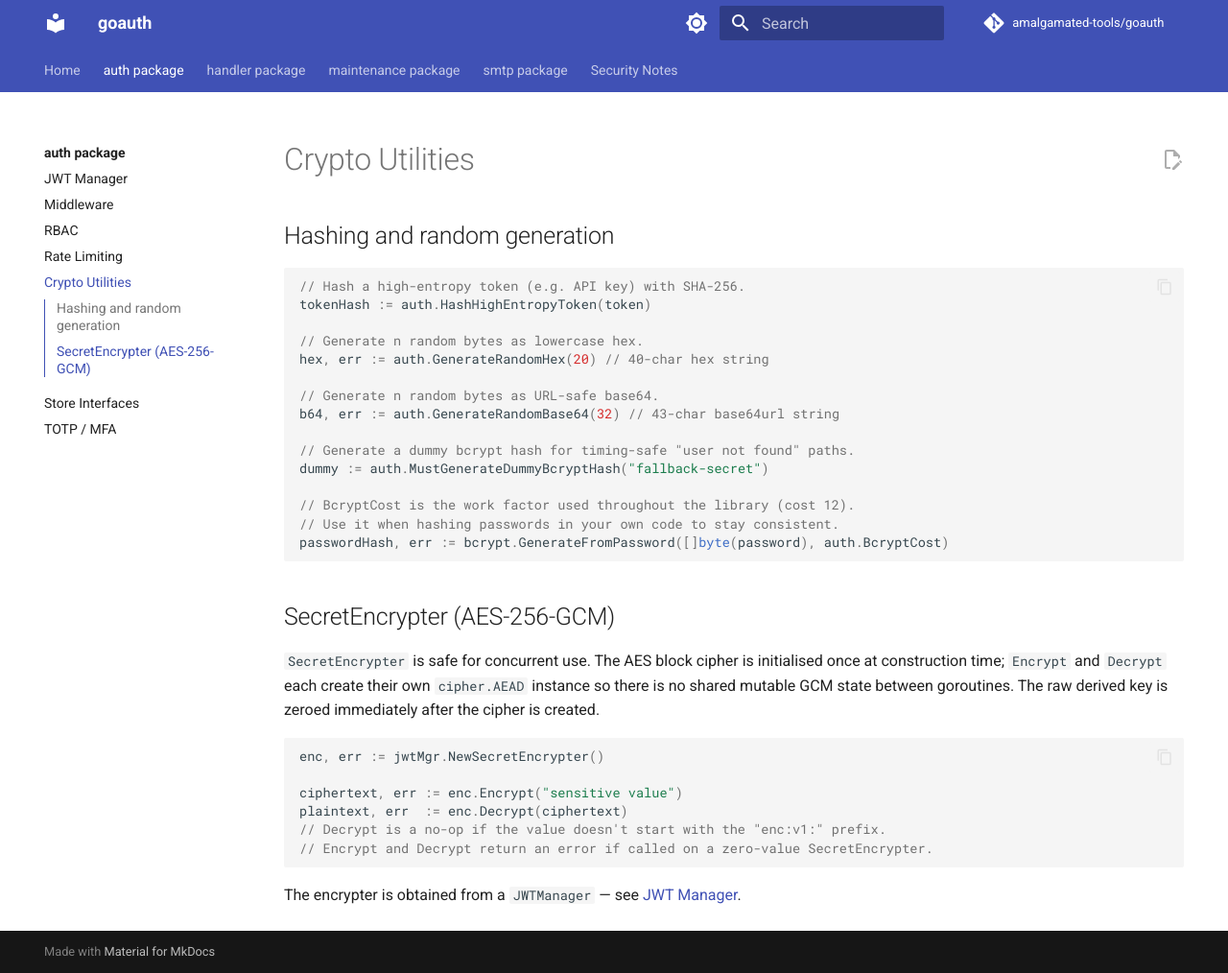
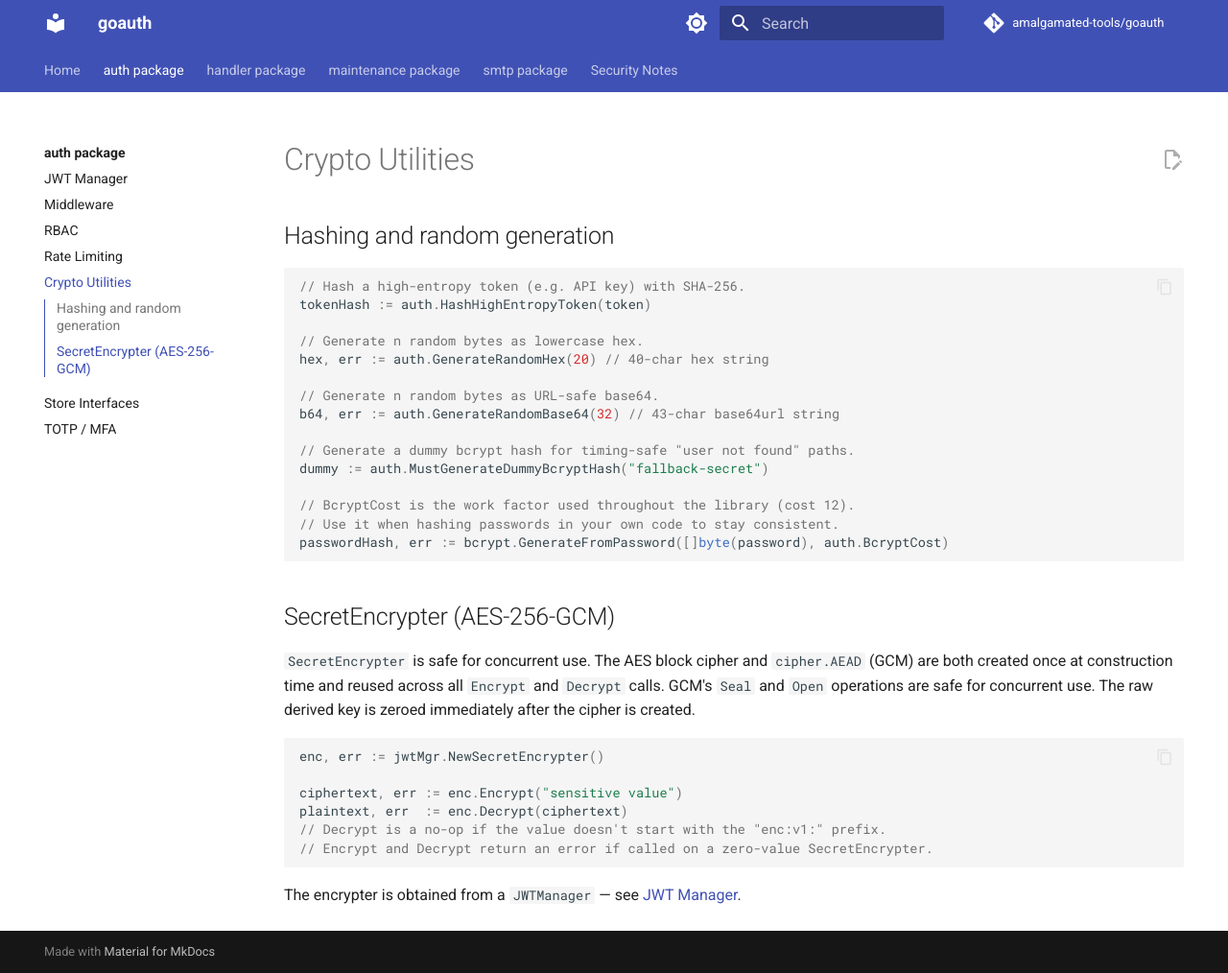
Before and after one commit to amalgamated-tools/goauth, an MkDocs documentation site: the page built from docs/auth/crypto.md, in a window 1280 px wide and 1014 px high. Shown: the whole window at 96% size. Built offline with MkDocs 1.6.1 and Material for MkDocs 9.7.7, drawn with Linux system fonts in a browser that asks for light colours; comment, search, counter and statistics services are not loaded.

Commit message:
docs: fix SecretEncrypter concurrency description and TOTPHandler UsedCodes type
- crypto.md: The cipher.AEAD (GCM) is created once at construction and
  reused, not re-created per call. GCM Seal/Open are safe for concurrent
  use by design. Remove the incorrect claim about per-call AEAD creation.

- handler/totp.md: TOTPHandler.UsedCodes is *auth.TOTPUsedCodeCache
  (pointer), not a value. The handler panics at runtime if the field is
  nil. Update the configuration example to show &auth.TOTPUsedCodeCache{}.

Co-authored-by: Copilot <223556219+Copilot@users.noreply.github.com>

````diff
--- a/docs/auth/crypto.md
+++ b/docs/auth/crypto.md
@@ -22,7 +22,7 @@ passwordHash, err := bcrypt.GenerateFromPassword([]byte(password), auth.BcryptCo
 
 ## SecretEncrypter (AES-256-GCM)
 
-`SecretEncrypter` is safe for concurrent use. The AES block cipher is initialised once at construction time; `Encrypt` and `Decrypt` each create their own `cipher.AEAD` instance so there is no shared mutable GCM state between goroutines. The raw derived key is zeroed immediately after the cipher is created.
+`SecretEncrypter` is safe for concurrent use. The AES block cipher and `cipher.AEAD` (GCM) are both created once at construction time and reused across all `Encrypt` and `Decrypt` calls. GCM's `Seal` and `Open` operations are safe for concurrent use. The raw derived key is zeroed immediately after the cipher is created.
 
 ```go
 enc, err := jwtMgr.NewSecretEncrypter()
````
Also changed, not shown: docs/handler/totp.md (+1 -1 lines).
